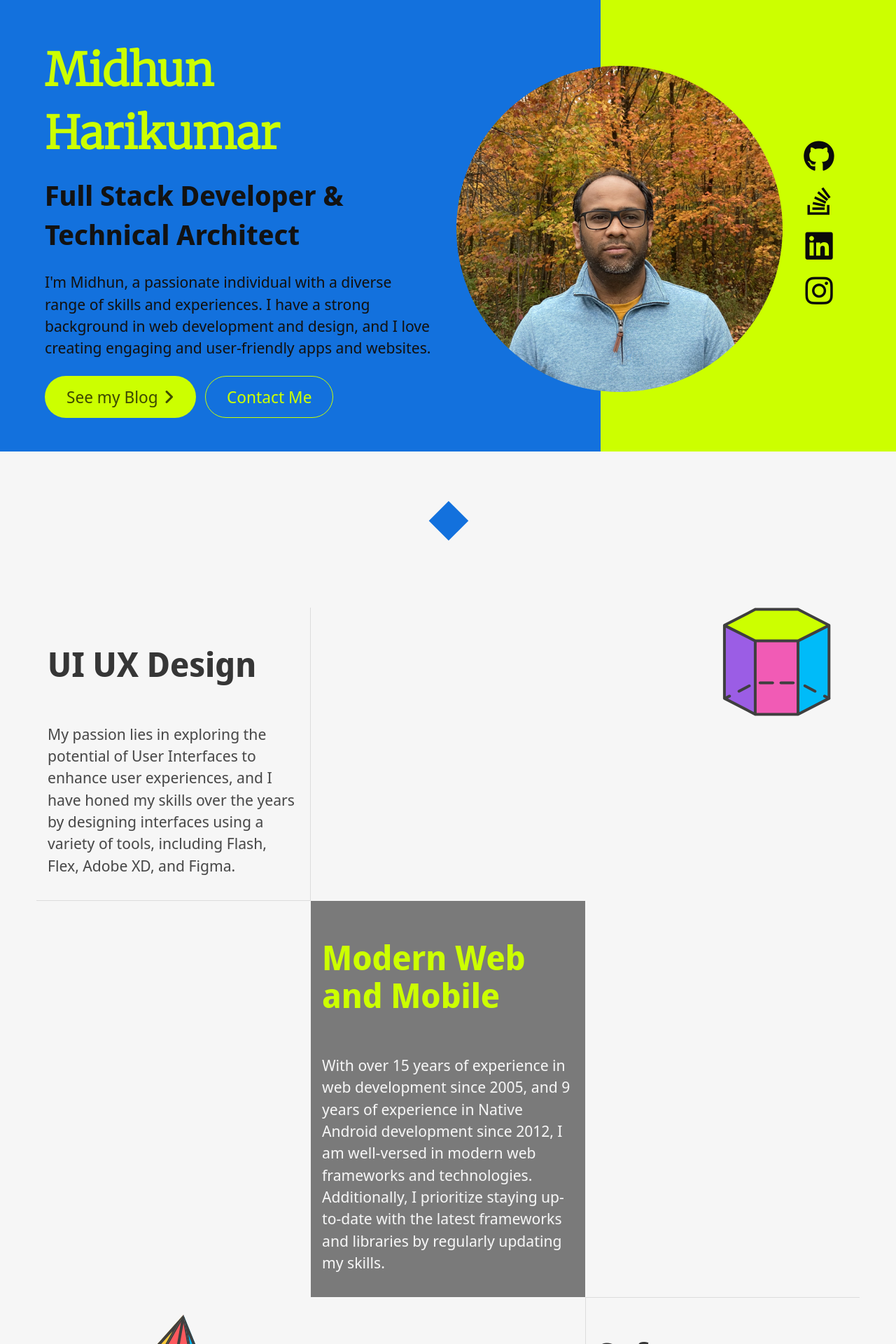
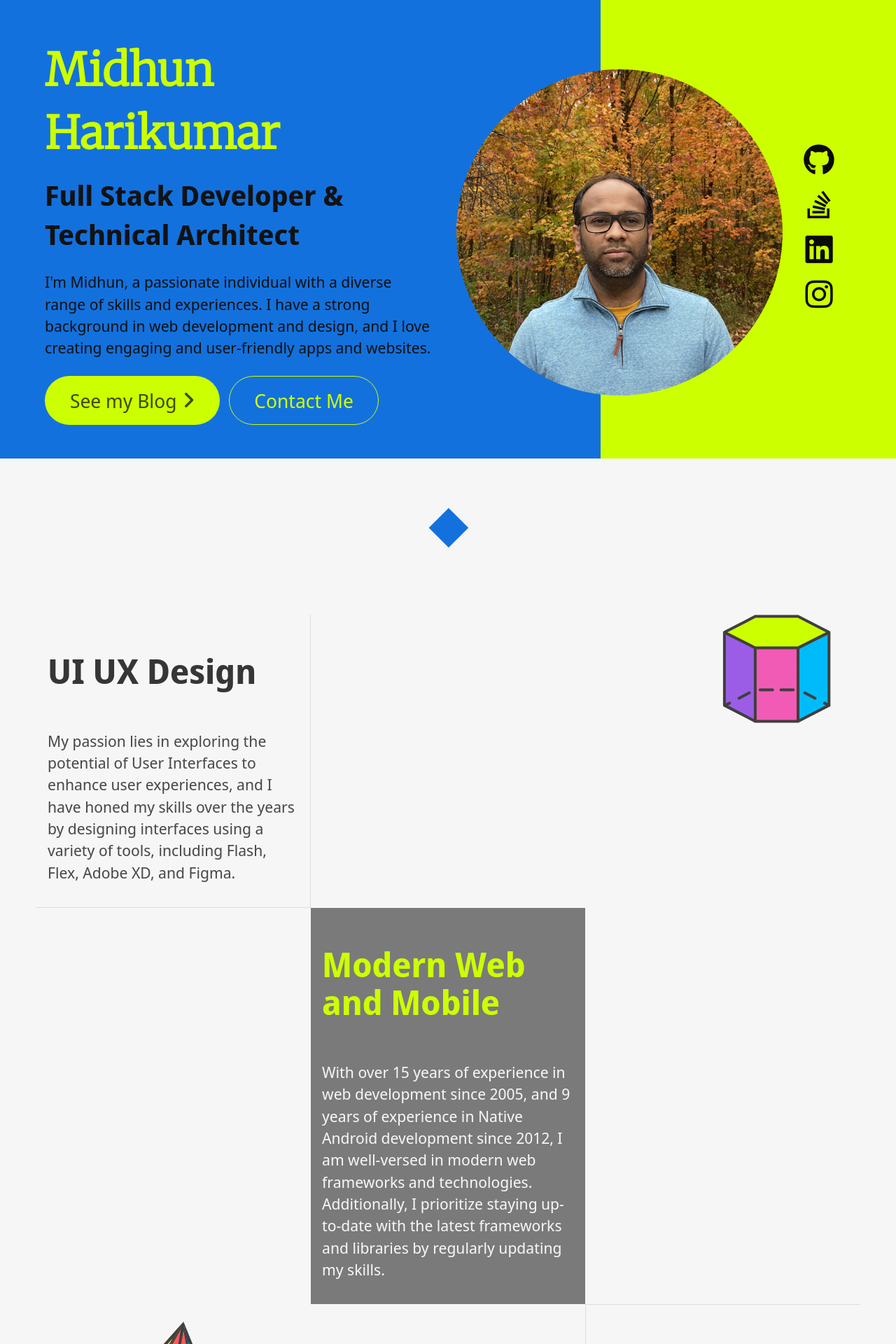
Before and after one commit to midhunhk/midhunhk.github.io, a Jekyll site: the page built from index.html, in a window 1280 px wide. Shown: the top 1920 px of the page at 70% size. Built offline with Jekyll 4.4.1, drawn with Linux system fonts in a browser that asks for light colours; nearby versions of some CDN libraries; comment, search, counter and statistics services are not loaded; a style sheet for code colours, icons or effects is not loaded.

Commit message:
update cta button style

```diff
--- a/index.html
+++ b/index.html
@@ -20,11 +20,11 @@
                             </p>
 
                             <div class="has-text-centered-mobile mt-4">
-                                <a class="is-success button is-medium is-rounded is-size-6" href="/blog">
+                                <a class="is-success button is-medium is-rounded" href="/blog">
                                     <span class="mr-2">See my Blog</span>
                                     <i class="fas fa-angle-right"></i>
                                 </a>
-                                <button class="button is-success is-outlined is-medium ml-2 is-rounded is-size-6" onclick="javascript:scrollToSection('contact')">Contact Me</button>
+                                <button class="button is-success is-outlined is-medium ml-2 is-rounded" onclick="javascript:scrollToSection('contact')">Contact Me</button>
                             </div>
 
                         </div>
```
